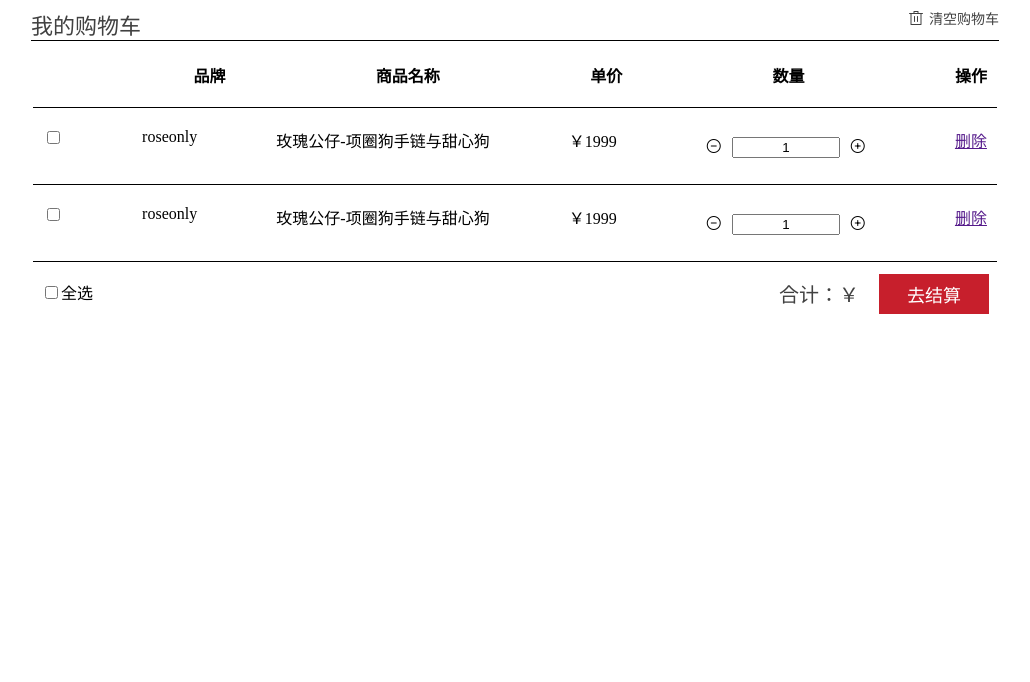
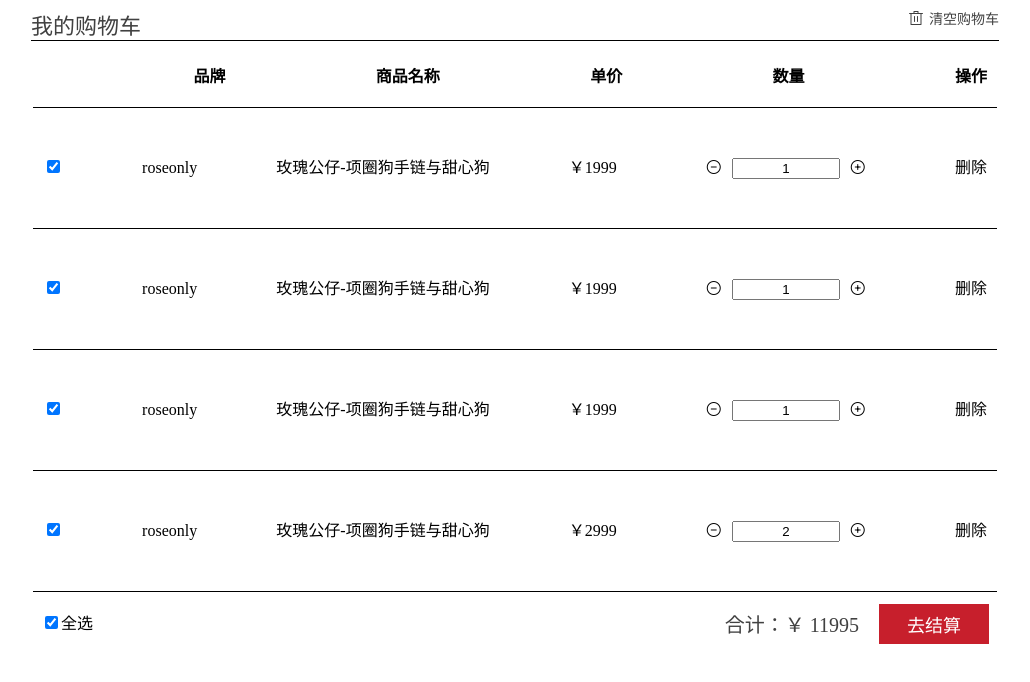
Before and after one commit to AmbitionJs/roseOnly, a Vue app: page /car in a window 1280 px wide. Shown: the top 682 px of the page, without its empty margins (125-1155 px from the left). Built offline with nearby package versions, Linux system fonts and the light colour scheme.

Commit message:
完成购物车界面及功能

```diff
--- a/src/views/zjl/Car.vue
+++ b/src/views/zjl/Car.vue
@@ -5,7 +5,7 @@
         <span>我的购物车</span>
       </div>
       <div class="cart-title-right">
-        <a href class="cart-clear-btn" @click="deleteCar()">
+        <a href="javascript:;" class="cart-clear-btn" @click="clearCart()">
           <i class="el-icon-delete"></i>
           <span>清空购物车</span>
         </a>
@@ -21,148 +21,270 @@
           <th>数量</th>
           <th>操作</th>
         </tr>
-        <tr v-for="item in cardatas" :key="item.carId">
+        <tr v-for="item in cardatas" :key="item.goodsIds">
           <td>
-            <input type="checkbox">
+            <input type="checkbox" :checked="item.select" @click="item.select=!item.select">
           </td>
-          <td>{{item.brand}}</td>
+          <td>roseonly</td>
           <td>
-            <img src alt>
-            <span>{{item.goodname}}</span>
+            <img :src="item.picFileUrl" alt>
+            <span>{{item.goodsName}}</span>
           </td>
-          <td>￥{{item.price}}</td>
+          <td>￥{{item.goodsPrice}}</td>
           <td>
             <div class="number-group">
-              <span class="el-icon-remove-outline" ></span>
-              <input type="text" v-model="item.number" class="good-number">
+              <span class="el-icon-remove-outline" @click="reduceNum(item.goodsIds)"></span>
+              <input
+                type="text"
+                v-model="item.goodsNum"
+                class="good-number"
+                @change="changeNum(item.goodsIds)"
+              >
               <span class="el-icon-circle-plus-outline" @click="addNum(item.goodsIds)"></span>
             </div>
           </td>
           <td>
-            <a href="" class="del-shopping-list" @click="deleteCar(item.goodsIds)">删除</a>
+            <span class="del-shopping-list" @click="deleteList(item.goodsIds)">删除</span>
           </td>
         </tr>
       </table>
     </div>
     <div class="cart-footer">
       <div class="cart-footer-left">
-        <input type="checkbox" id="check-all">
-        <label for="check-all">全选</label>
+        <input
+          type="checkbox"
+          id="select-all"
+          @change="selectAll(isSelectAll)"
+          :checked="isSelectAll"
+        >
+        <label for="select-all">全选</label>
       </div>
       <div class="cart-footer-right">
         <div class="total-price">
           合计：￥
-          <span>{{totalPrice}}</span>
+          <span>{{getTotal}}</span>
         </div>
-        <button type="button" id="settlement">去结算</button>
+        <button type="button" id="settlement" @click="settlement">去结算</button>
       </div>
     </div>
   </div>
 </template>
 
 <script>
-// import ShoppingList from "@/components/zjl/ShoppingList.vue"
-// import { constants } from 'crypto'
-
 export default {
   name: "cart",
   data() {
     return {
-      totalPrice: "",
       cardatas: [
         {
-          carId: 1,
+          goodsIds: 1,
           brand: "roseonly",
-          goodname: "玫瑰公仔-项圈狗手链与甜心狗",
-          url: "",
-          price: 1999,
-          number: 1
+          goodsName: "玫瑰公仔-项圈狗手链与甜心狗",
+          picFileUrl: "",
+          goodsPrice: 1999,
+          goodsNum: 1
         },
         {
-          carId: 2,
+          goodsIds: 2,
           brand: "roseonly",
-          goodname: "玫瑰公仔-项圈狗手链与甜心狗",
-          url: "",
-          price: 1999,
-          number: 1
+          goodsName: "玫瑰公仔-项圈狗手链与甜心狗",
+          picFileUrl: "",
+          goodsPrice: 1999,
+          goodsNum: 1
+        },
+        {
+          goodsIds: 3,
+          brand: "roseonly",
+          goodsName: "玫瑰公仔-项圈狗手链与甜心狗",
+          picFileUrl: "",
+          goodsPrice: 1999,
+          goodsNum: 1
+        },
+        {
+          goodsIds: 4,
+          brand: "roseonly",
+          goodsName: "玫瑰公仔-项圈狗手链与甜心狗",
+          picFileUrl: "",
+          goodsPrice: 2999,
+          goodsNum: 2
         }
       ]
-    }
+    };
   },
   created() {
     // 获取购物车数据
-    const token = sessionStorage.getItem("token")
-    const userId = sessionStorage.getItem("userId")
-    if(token) {
-      this.axios.get("/trolley/" + userId, {
+    const token = sessionStorage.getItem("token");
+    const userId = sessionStorage.getItem("userId");
+    if (token) {
+      this.axios
+        .get("/trolley/" + userId, {
           userId: userId,
           userToken: token
         })
         .then(res => {
-        console.log(res)
+          console.log(res);
         })
         .catch(err => {
-        console.log(err)
-      })
+          console.log(err);
+        });
     }
   },
   methods: {
-    // 清空购物车或删除单个
-    deleteCar(id) {
-      var goodsIds = []
+    // 删除单个购物车商品
+    deleteList(id) {
+      var goodsIds = [];
       if (id) {
-        goodsIds.push(id)
+        goodsIds.push(id);
       }
-      console.log(id, goodsIds)
-      const token = sessionStorage.getItem("token")
-      if(token) {
-        this.axios.post("/trolley/delete", {
+      console.log(goodsIds);
+      const token = sessionStorage.getItem("token");
+      if (token) {
+        this.axios
+          .post("/trolley/delete", {
             goodsIds: goodsIds,
             userToken: token
           })
           .then(res => {
-          console.log(res)
+            console.log(res);
           })
           .catch(err => {
-          console.log(err)
+            console.log(err);
+          });
+      }
+      this.cardatas.forEach((item,index) => {
+        if(item.goodsIds == id) {
+          this.cardatas.splice(index, 1)
+        }
+      })
+    },
+    // 清空购物车
+    clearCart() {
+      this.cardatas = []
+      const token = sessionStorage.getItem("token");
+      if (token) {
+        this.axios
+          .post("/trolley/delete", {
+            userToken: token
+          })
+          .then(res => {
+            console.log(res);
+          })
+          .catch(err => {
+            console.log(err);
+          });
+      }
+    },
+    // 增加商品数量
+    addNum(id) {
+      var num;
+      this.cardatas.forEach(item => {
+        if (item.goodsIds == id) {
+          item.goodsNum++;
+          num = item.goodsNum;
+        }
+      });
+      console.log(num);
+      // const token = sessionStorage.getItem("token")
+      // this.axios.post('/trolley/add', {
+      //   goodsId: id,
+      //   goodsNum: num,
+      //   userToken: token
+      // })
+    },
+    // 减少商品数量
+    reduceNum(id) {
+      var num;
+      this.cardatas.forEach(item => {
+        if (item.goodsIds == id) {
+          if (item.goodsNum == 1) {
+            num = item.goodsNum;
+            return;
+          }
+          item.goodsNum--;
+          num = item.goodsNum;
+        }
+      });
+      console.log(num);
+      // const token = sessionStorage.getItem("token")
+      // this.axios.post('/trolley/add', {
+      //   goodsId: id,
+      //   goodsNum: num,
+      //   userToken: token
+      // })
+    },
+    // 输入商品数量
+    changeNum(id) {
+      var num;
+      this.cardatas.forEach(item => {
+        if (item.goodsIds == id) {
+          if (item.goodsNum <= 0) {
+            item.goodsNum = 1;
+          }
+          num = item.goodsNum;
+        }
+      });
+      console.log(num);
+      // const token = sessionStorage.getItem("token")
+      // this.axios.post('/trolley/add', {
+      //   goodsId: id,
+      //   goodsNum: num,
+      //   userToken: token
+      // })
+    },
+    // 全选/取消全选
+    selectAll(_isSelect) {
+      this.cardatas.forEach(item => {
+        item.select = !_isSelect;
+      });
+    },
+    // 结算
+    settlement() {
+      var ids = [],token = sessionStorage.getItem('token')
+      this.cardatas.forEach(item => {
+        if (item.select) {
+          ids.push(item.goodsIds);
+        }
+      });
+      console.log(ids);
+      this.axios.post('/trolley/settlement', {
+        trolleyIds: ids,
+        userToken: token
+      })
+      .then(res => {
+        if(res.state == 200) {
+          this.$router.push('/submitOrder')
+        }
       })
     }
   },
-    addNum(id) {
-      var num = ''
-      const token = sessionStorage.getItem("token")
-      this.axios.post('/trolley/add', {
-        goodsId: id,
-        goodsNum: num,
-        userToken: token
-      })
+  computed: {
+    // 检测是否全选
+    isSelectAll() {
+      return this.cardatas.every(item => {
+        return item.select;
+      });
     },
-    reduceNum(id) {
-      var num = ''
-      const token = sessionStorage.getItem("token")
-      this.axios.post('/trolley/add', {
-        goodsId: id,
-        goodsNum: num,
-        userToken: token
-      })
-    },
-    checkAll() {
-
+    getTotal() {
+      // 获取cardatas中select为true的数据
+      var items = this.cardatas.filter(item => {
+          if (item.select) return item;
+        }),
+        totalPrice = 0;
+      // 计算总价
+      items.forEach(item => {
+        totalPrice += item.goodsPrice * item.goodsNum;
+      });
+      return totalPrice;
     }
   },
-  computed: {
-    // getTotal() {
-
-    // }
-  },
-  mounted: function () {
-    var _this = this
+  mounted() {
+    var _this = this;
     //为cardatas添加select（是否选中）字段，初始值为true
-    this.cardatas.map(function (item) {
-      _this.$set(item, 'select', true)
-    })
+    this.cardatas.map(function(item) {
+      _this.$set(item, "select", true);
+    });
   }
-}
+};
 </script>
 
 <style>
@@ -170,6 +292,7 @@ export default {
   width: 968px;
   min-width: 768px;
   margin: 0 auto;
+  user-select: none;
 }
 .cart-title-left {
   color: #414141;
@@ -233,6 +356,9 @@ tr {
   display: flex;
   justify-content: space-between;
 }
+tr:not(:first-child) {
+  line-height: 80px;
+}
 .good-number {
   width: 100px;
   text-align: center;
@@ -241,8 +367,18 @@ th,
 td {
   padding: 10px;
 }
+.number-group {
+  user-select: none;
+}
 .number-group span {
   padding: 10px;
   cursor: pointer;
 }
+.del-shopping-list {
+  padding: 10px 0;
+}
+.del-shopping-list:hover {
+  text-decoration: underline;
+  cursor: pointer;
+}
 </style>
```
Lines whose indentation alone changed are shown as unchanged.
